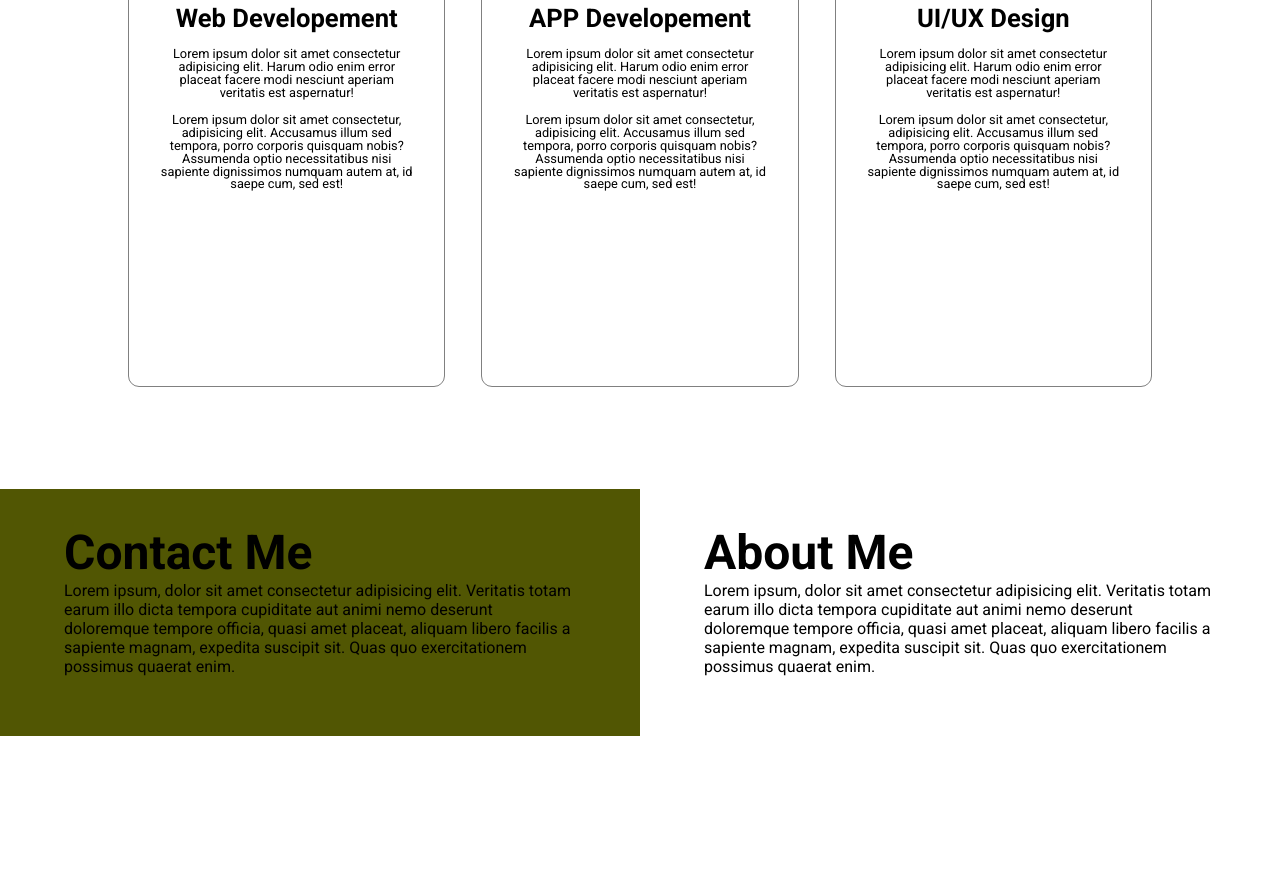
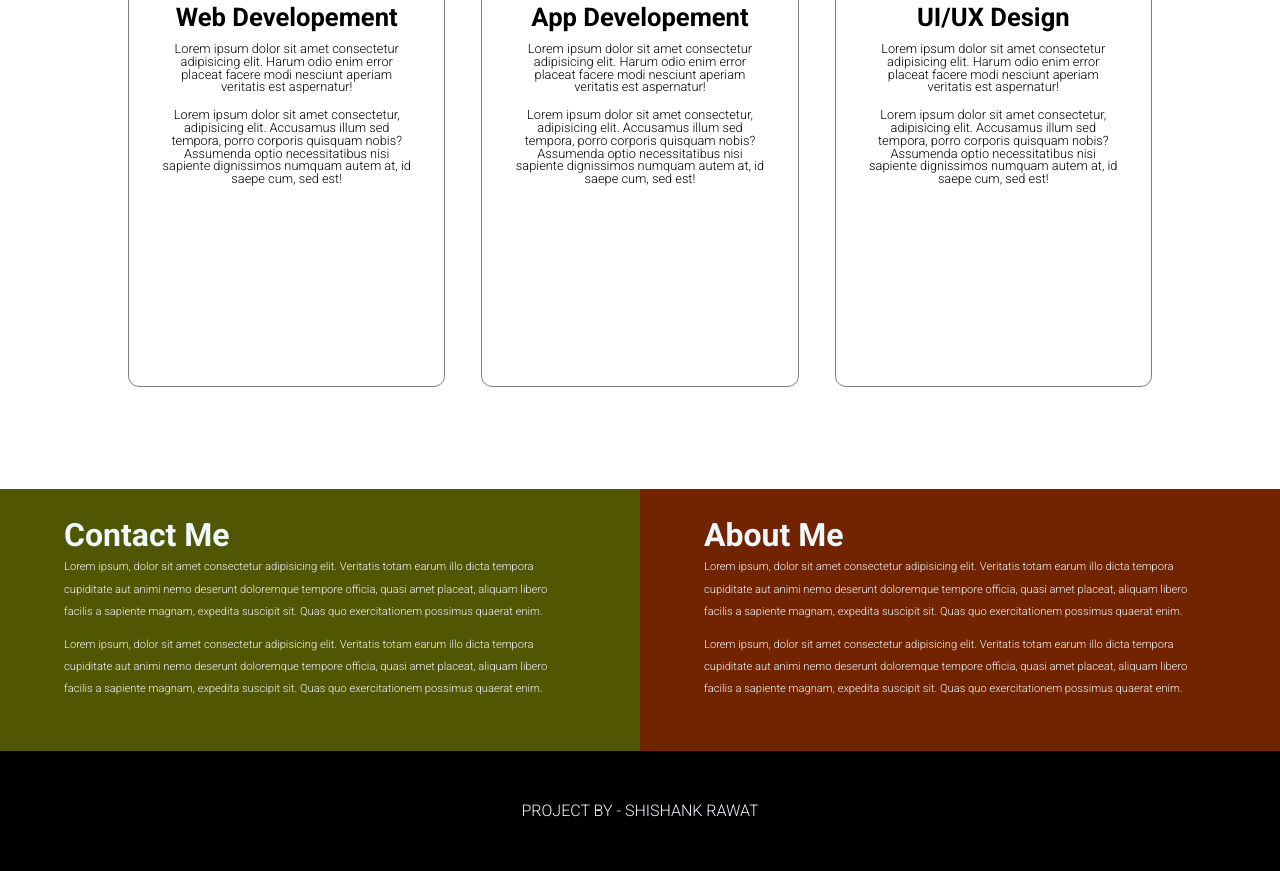
Before and after one commit to Shishank93774/HTML-CSS-Basics, a plain HTML site: page Landing Page(P4)/index.html in a window 1280 px wide. Shown: the part 1241-2112 px from the top of the page. Before the commit the page ends 1977 px from the top, so only its background shows below. Drawn offline with Linux system fonts and the light colour scheme.

Commit message:
finished project no. 4

```diff
--- a/Landing Page(P4)/index.html
+++ b/Landing Page(P4)/index.html
@@ -39,7 +39,7 @@
           <div class="work-unit">
             <img src="assets/web.png" alt="web" />
             <div class="work-text">
-              <h6>APP Developement</h6>
+              <h6>App Developement</h6>
               <p>
                 Lorem ipsum dolor sit amet consectetur adipisicing elit. Harum
                 odio enim error placeat facere modi nesciunt aperiam veritatis
@@ -72,7 +72,7 @@
           </div>
         </div>
       </section>
-      <div class="footer">
+      <section class="footer">
         <div class="footer-unit contact">
           <h6>Contact Me</h6>
           <p>
@@ -82,6 +82,14 @@
             facilis a sapiente magnam, expedita suscipit sit. Quas quo
             exercitationem possimus quaerat enim.
           </p>
+          <p>
+            Lorem ipsum, dolor sit amet consectetur adipisicing elit. Veritatis
+            totam earum illo dicta tempora cupiditate aut animi nemo deserunt
+            doloremque tempore officia, quasi amet placeat, aliquam libero
+            facilis a sapiente magnam, expedita suscipit sit. Quas quo
+            exercitationem possimus quaerat enim.
+          </p>
+
         </div>
         <div class="footer-unit about">
             <h6>About Me</h6>
@@ -92,8 +100,18 @@
               facilis a sapiente magnam, expedita suscipit sit. Quas quo
               exercitationem possimus quaerat enim.
             </p>
+            <p>
+              Lorem ipsum, dolor sit amet consectetur adipisicing elit. Veritatis
+              totam earum illo dicta tempora cupiditate aut animi nemo deserunt
+              doloremque tempore officia, quasi amet placeat, aliquam libero
+              facilis a sapiente magnam, expedita suscipit sit. Quas quo
+              exercitationem possimus quaerat enim.
+            </p>
           </div>
-      </div>
+      </section>
+      <section class="end">
+        project by - shishank rawat
+      </section>
     </div>
   </body>
 </html>
--- a/Landing Page(P4)/style.css
+++ b/Landing Page(P4)/style.css
@@ -11,6 +11,8 @@ body {
   width: 100%;
   font-family: Roboto, sans-serif, monospace;
   font-size: 16px;
+  line-height: 1.4rem;
+  font-weight: 300;
 }
 
 .container {
@@ -83,6 +85,12 @@ body {
   border: 1px solid gray;
   text-align: center;
   overflow: auto;
+  transition: box-shadow 0.5s, transform 0.5s;
+}
+
+.work-unit:hover {
+  box-shadow: 2px 3px red;
+  transform: scale(1.004);
 }
 
 .work-unit img {
@@ -112,21 +120,41 @@ body {
   flex-direction: column;
 }
 
+.footer-unit p,
+.footer-unit h6 {
+  width: 80%;
+  color: aliceblue;
+}
+
+.footer-unit h6 {
+  margin-top: 35px;
+  font-size: 2rem;
+}
+
+.footer-unit p {
+  font-size: 0.7rem;
+  margin-top: 10px;
+}
+
+.footer-unit p:last-child {
+  font-size: 0.7rem;
+  margin-bottom: 50px;
+}
+
 .contact {
   background-color: #515603;
 }
 
-.footer-unit p,
-.footer-unit h6 {
-  width: 80%;
+.about {
+  background-color: #722300;
 }
 
-.footer-unit h6 {
-  margin-top: 35px;
-  font-size: 3rem;
+.end {
+  height: 15%;
+  display: flex;
+  justify-content: center;
+  align-items: center;
+  text-transform: uppercase;
+  background-color: #000000;
+  color: aliceblue;
 }
-
-.footer-unit p {
-  font-size: 1rem;
-  margin-bottom: 60px;
-}
```
